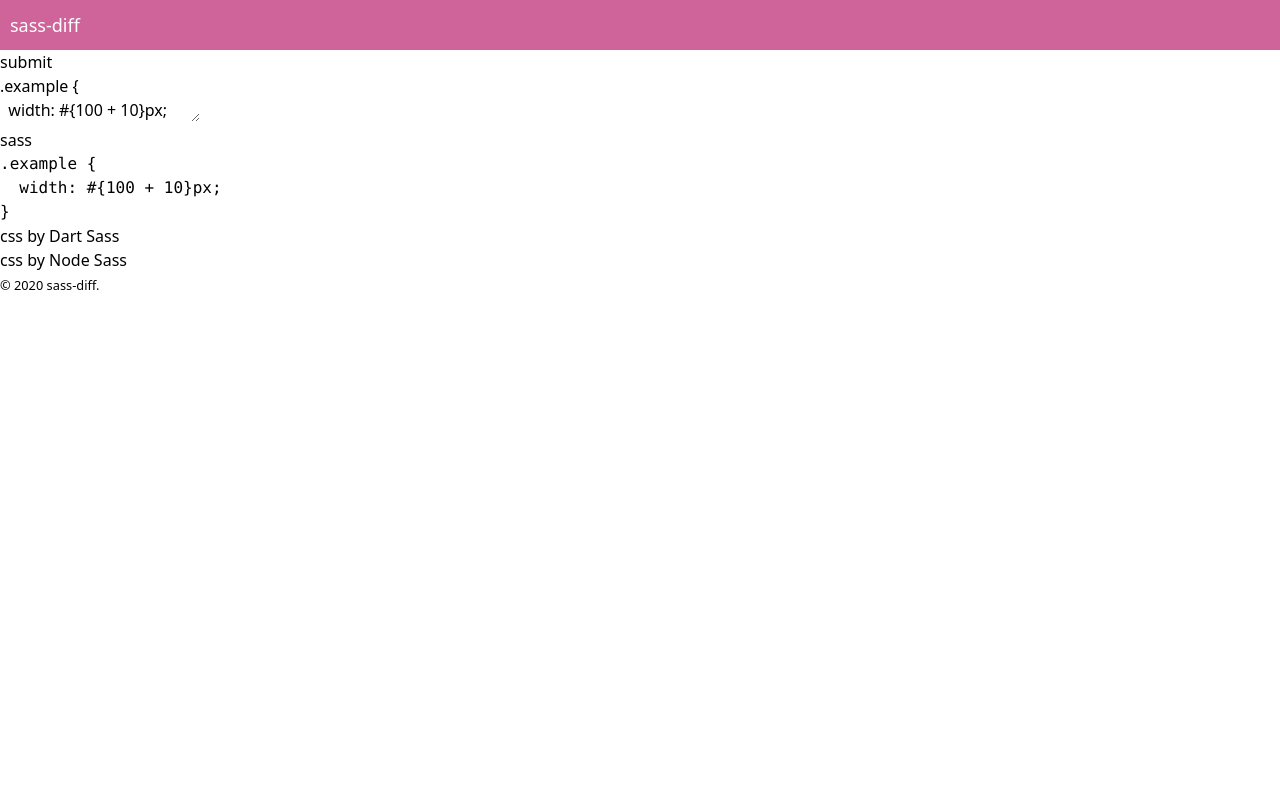
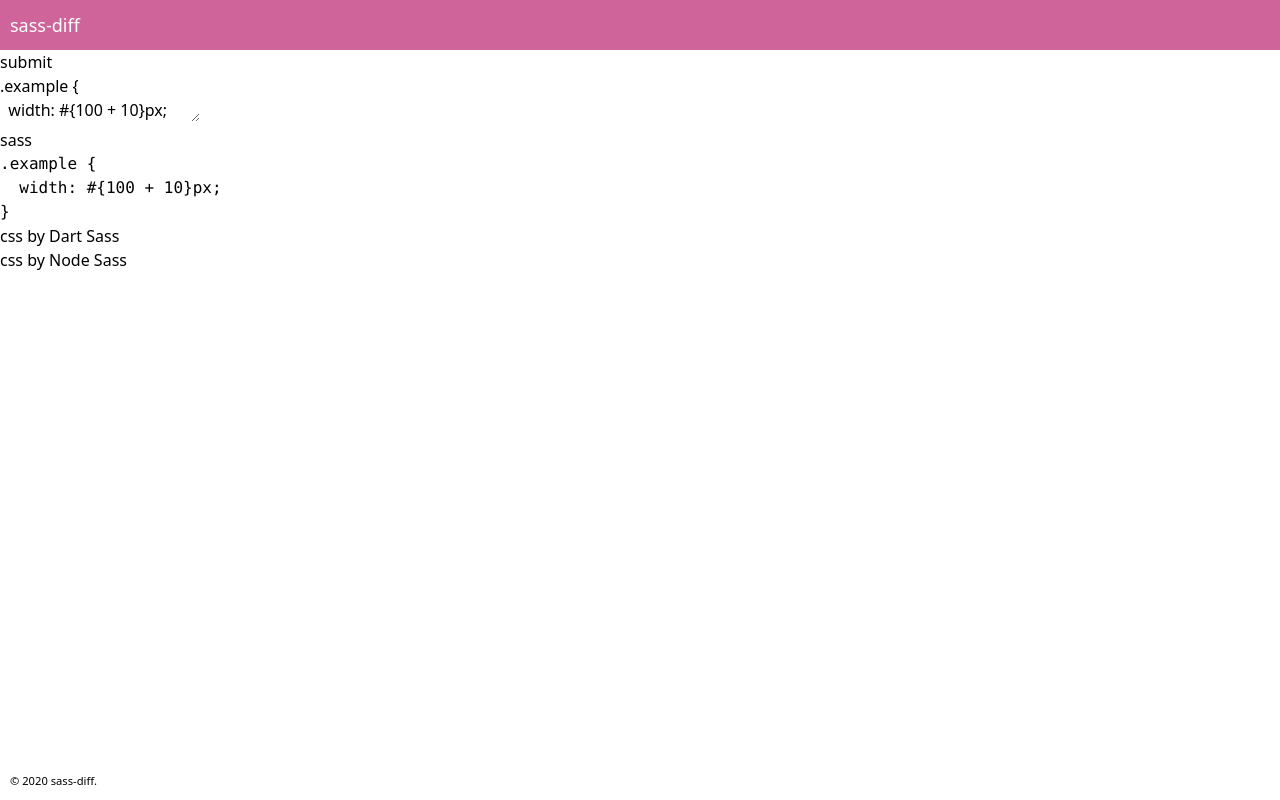
Before and after one commit to kimulaco/sass-diff, a Next.js app: page / in a window 1280 px wide. Built offline with nearby package versions, Linux system fonts and the light colour scheme.

Commit message:
feat: app layout

```diff
--- /dev/null
+++ b/components/AppContent/AppContent.module.scss
@@ -0,0 +1,6 @@
+.AppContent {
+  width: 100%;
+  flex: 1 1 auto;
+}
+
+.AppContent_inner {}
--- a/components/AppContent/AppContent.tsx
+++ b/components/AppContent/AppContent.tsx
@@ -1,4 +1,5 @@
 import React, { ReactNode } from 'react'
+import styles from './AppContent.module.scss'
 
 type Props = {
   children?: ReactNode
@@ -6,8 +7,8 @@
 
 const AppContent: React.FC = ({ children }: Props) => {
   return (
-    <main>
-      <div>
+    <main className={styles.AppContent}>
+      <div className={styles.AppContent_inner}>
         {children}
       </div>
     </main>
--- /dev/null
+++ b/components/AppFooter/AppFooter.module.scss
@@ -0,0 +1,12 @@
+.AppFooter {
+  width: 100%;
+  margin-top: auto;
+}
+
+.AppFooter_inner {
+  padding: 10px;
+}
+
+.AppFooter_copyright {
+  font-size: 14px;
+}
--- a/components/AppFooter/AppFooter.tsx
+++ b/components/AppFooter/AppFooter.tsx
@@ -1,10 +1,13 @@
 import React from 'react'
+import styles from './AppFooter.module.scss'
 
 const AppFooter: React.FC = () => {
   return (
-    <footer>
-      <div>
-        <p><small>&copy; 2020 sass-diff.</small></p>
+    <footer className={styles.AppFooter}>
+      <div className={styles.AppFooter_inner}>
+        <p className={styles.AppFooter_copyright}>
+          <small>&copy; 2020 sass-diff.</small>
+        </p>
       </div>
     </footer>
   )
--- a/components/AppHeader/AppHeader.module.scss
+++ b/components/AppHeader/AppHeader.module.scss
@@ -1,4 +1,5 @@
 .AppHeader {
+  width: 100%;
   color: var(--color-white);
   background-color: var(--color-main);
 }
--- /dev/null
+++ b/components/AppLayout/AppLayout.module.scss
@@ -0,0 +1,5 @@
+.AppLayout {
+  display: flex;
+  flex-direction: column;
+  min-height: 100vh;
+}
--- a/components/AppLayout/AppLayout.tsx
+++ b/components/AppLayout/AppLayout.tsx
@@ -3,6 +3,7 @@
 import AppHeader from '../AppHeader/AppHeader'
 import AppContent from '../AppContent/AppContent'
 import AppFooter from '../AppFooter/AppFooter'
+import styles from './AppLayout.module.scss'
 
 type Props = {
   children?: ReactNode
@@ -11,7 +12,7 @@
 
 const AppLayout: React.FC = ({ children, title = '' }: Props) => {
   return (
-    <div>
+    <div className={styles.AppLayout}>
       <Head>
         <title>{title ? `${title} | ` : ''}sass-diff</title>
         <meta charSet="utf-8" />
```
